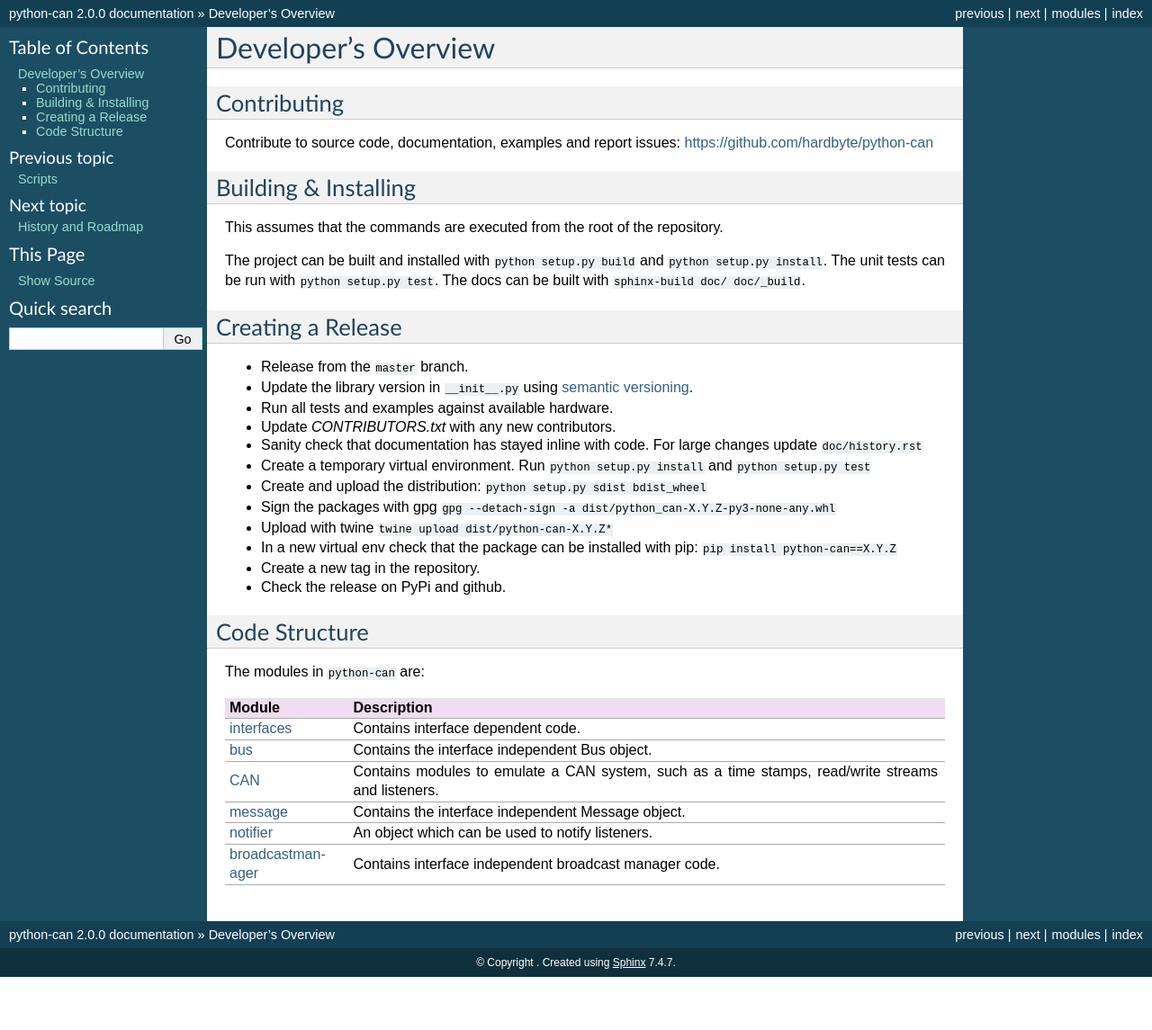
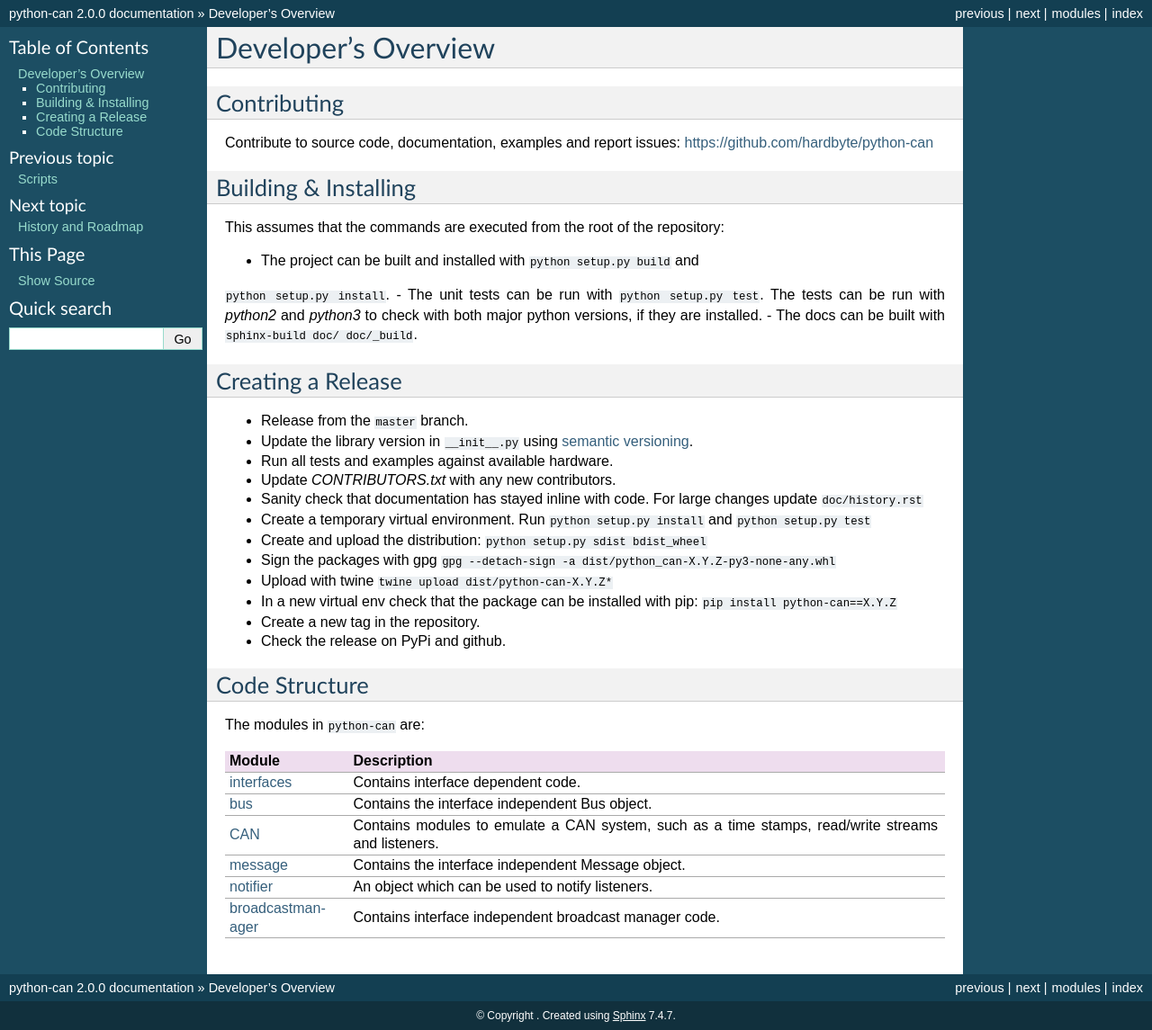
Before and after one commit to hardbyte/python-can, a Sphinx documentation site: the page built from doc/development.rst, in a window 1280 px wide. Shown: the whole page at 90% size. Built offline with Sphinx 7.4.7, drawn with Linux system fonts in a browser that asks for light colours; before the commit the page ends 1086 px from its top, so only the background shows below that.

```diff
--- a/README.rst
+++ b/README.rst
@@ -46,3 +46,8 @@ questions and answers tagged with ``python+can``.
 
 Wherever we interact, we strive to follow the
 `Python Community Code of Conduct <https://www.python.org/psf/codeofconduct/>`__.
+
+Contributing
+------------
+
+See `doc/development.rst` for getting started.
--- a/doc/development.rst
+++ b/doc/development.rst
@@ -12,12 +12,12 @@ https://github.com/hardbyte/python-can
 Building & Installing
 ---------------------
 
-This assumes that the commands are executed from the root of the repository.
+This assumes that the commands are executed from the root of the repository:
 
-The project can be built and installed with ``python setup.py build`` and
+- The project can be built and installed with ``python setup.py build`` and
 ``python setup.py install``.
-The unit tests can be run with ``python setup.py test``.
-The docs can be built with ``sphinx-build doc/ doc/_build``.
+- The unit tests can be run with ``python setup.py test``. The tests can be run with `python2` and `python3` to check with both major python versions, if they are installed.
+- The docs can be built with ``sphinx-build doc/ doc/_build``.
 
 
 Creating a Release
```
